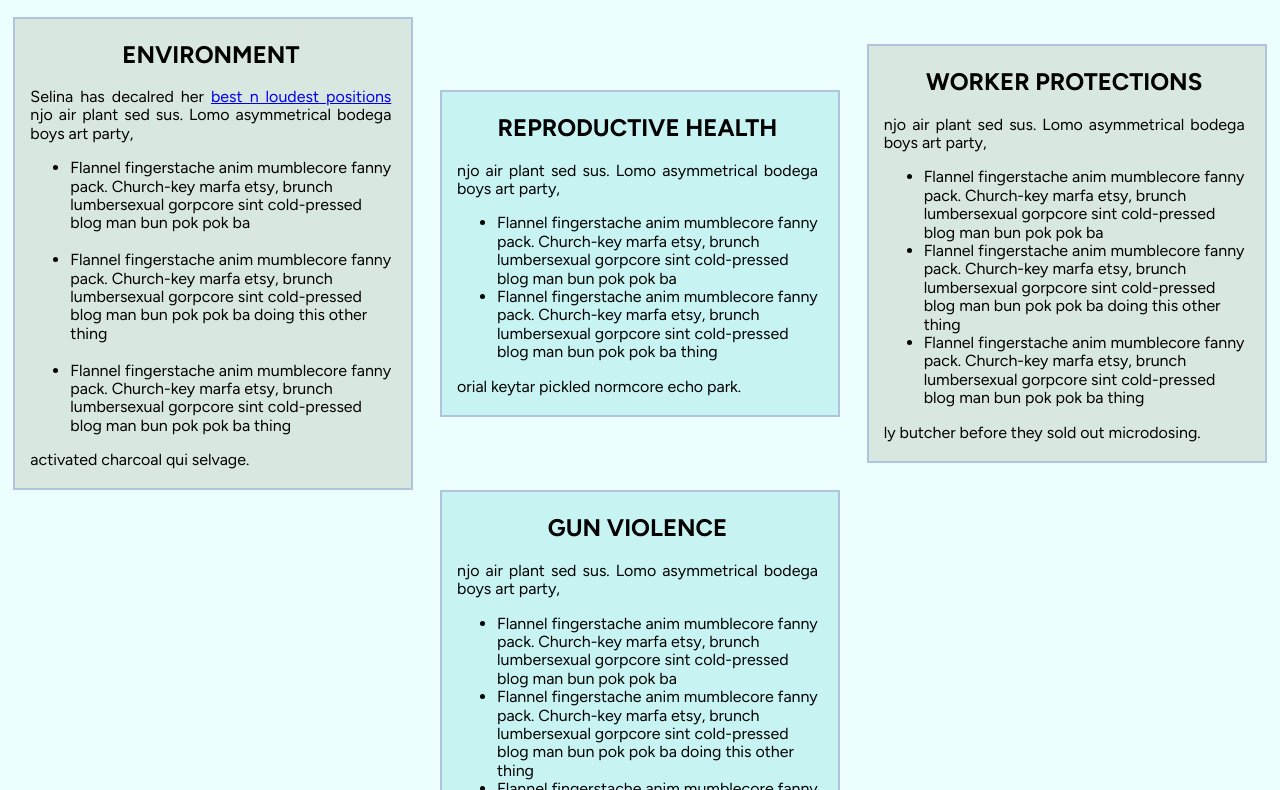
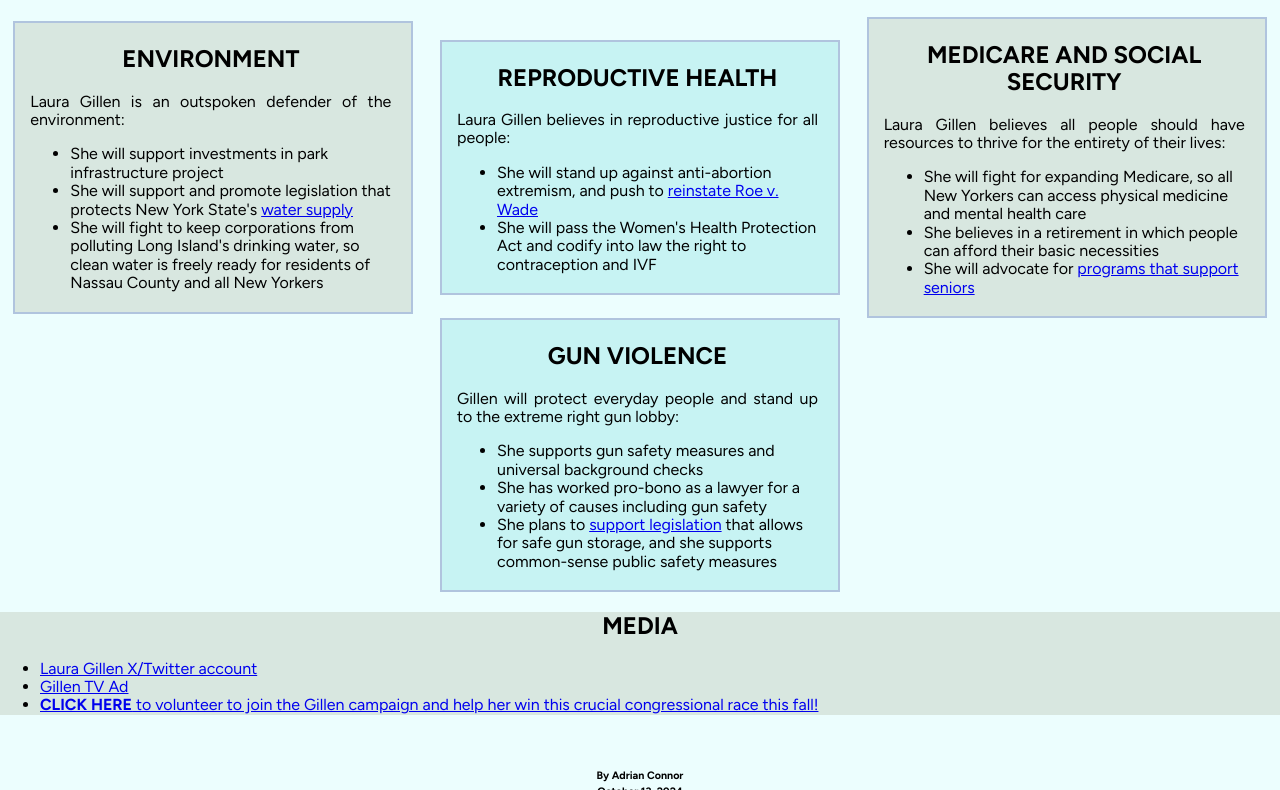
Before and after one commit to sodabox333/LGILLEN, a plain HTML site: page index.html in a window 1280 px wide. Shown: the part 735-1525 px from the top of the page. Drawn offline with nearby package versions, Linux system fonts and the light colour scheme; files whose address does not match are found by name.

Commit message:
Add files via upload

```diff
--- a/index.html
+++ b/index.html
@@ -46,7 +46,7 @@
 			<!-- Flex boxes begin below -->
 
 	<div class="issues">
-		<h3> Issues: </h3>
+		<h3> Key Issues: </h3>
 	</div>
 
 <div class="flex-container">
@@ -57,15 +57,13 @@
 		<p>
 			<!--DONT FORGET TO ADD a link in your text! don't even think about it-->
 
-			Selina has decalred her <a href="https://veep.fandom.com/wiki/Political_positions_of_Selina_Meyer">  best n loudest positions </a>
-			njo air plant sed sus. Lomo asymmetrical bodega boys art party,
-			<ul>
-				<li> Flannel fingerstache anim mumblecore fanny pack. Church-key marfa etsy, brunch lumbersexual gorpcore sint cold-pressed blog man bun pok pok ba</li>
-				<br>
-				<li> Flannel fingerstache anim mumblecore fanny pack. Church-key marfa etsy, brunch lumbersexual gorpcore sint cold-pressed blog man bun pok pok ba doing this other thing </li>
-				<br>
-				<li>Flannel fingerstache anim mumblecore fanny pack. Church-key marfa etsy, brunch lumbersexual gorpcore sint cold-pressed blog man bun pok pok ba thing </li>
-			</ul>activated charcoal qui selvage.
+			Laura Gillen is an outspoken defender of the environment: <ul>
+				<li> She will support investments in park infrastructure project</li>
+
+				<li> She will support and promote legislation that protects New York State's <a href="https://www.givegreen.com/candidates/laura-gillen">  water supply</a></li>
+
+				<li>She will fight to keep corporations from polluting Long Island's drinking water, so clean water is freely ready for residents of Nassau County and all New Yorkers</li>
+			</ul>
 		</p>
 	</div>
 
@@ -73,35 +71,35 @@
 
 			<h2>REPRODUCTIVE HEALTH</h2>
 		<p>
-			njo air plant sed sus. Lomo asymmetrical bodega boys art party,
+			Laura Gillen believes in reproductive justice for all people:
 			<ul>
-				<li> Flannel fingerstache anim mumblecore fanny pack. Church-key marfa etsy, brunch lumbersexual gorpcore sint cold-pressed blog man bun pok pok ba</li>
+				<li> She will stand up against anti-abortion extremism, and push to  <a href="https://lauragillen.com/issues/">  reinstate Roe v. Wade</a></li>
 
-				<li>Flannel fingerstache anim mumblecore fanny pack. Church-key marfa etsy, brunch lumbersexual gorpcore sint cold-pressed blog man bun pok pok ba thing </li>
-			</ul>orial keytar pickled normcore echo park.
+				<li>She will pass the Women's Health Protection Act and codify into law the right to contraception and IVF</li>
+			</ul>
 		</p>
 	</div>
 
 	<div class= "container greybox">
-			<h2>WORKER PROTECTIONS</h2>
+			<h2>MEDICARE AND SOCIAL SECURITY</h2>
 		<p>
-			njo air plant sed sus. Lomo asymmetrical bodega boys art party,
+			Laura Gillen believes all people should have resources to thrive for the entirety of their lives:
 			<ul>
-				<li> Flannel fingerstache anim mumblecore fanny pack. Church-key marfa etsy, brunch lumbersexual gorpcore sint cold-pressed blog man bun pok pok ba</li>
-				<li> Flannel fingerstache anim mumblecore fanny pack. Church-key marfa etsy, brunch lumbersexual gorpcore sint cold-pressed blog man bun pok pok ba doing this other thing </li>
-				<li>Flannel fingerstache anim mumblecore fanny pack. Church-key marfa etsy, brunch lumbersexual gorpcore sint cold-pressed blog man bun pok pok ba thing </li>
-			</ul>ly butcher before they sold out microdosing.
+				<li> She will fight for expanding Medicare, so all New Yorkers can access physical medicine and mental health care</li>
+				<li> She believes in a retirement in which people can afford their basic necessities </li>
+				<li>She will advocate for <a href="https://retiredamericans.org/retiree-group-endorses-laura-gillen-for-election-to-u-s-house/">  programs that support seniors</a></li>
+			</ul>
 		</p>
 	</div>
 
 	<div class= "container ltbluebox">
 			<h2>GUN VIOLENCE</h2>
 		<p>
-			njo air plant sed sus. Lomo asymmetrical bodega boys art party,
+			Gillen will protect everyday people and stand up to the extreme right gun lobby:
 			<ul>
-				<li> Flannel fingerstache anim mumblecore fanny pack. Church-key marfa etsy, brunch lumbersexual gorpcore sint cold-pressed blog man bun pok pok ba</li>
-				<li> Flannel fingerstache anim mumblecore fanny pack. Church-key marfa etsy, brunch lumbersexual gorpcore sint cold-pressed blog man bun pok pok ba doing this other thing </li>
-				<li>Flannel fingerstache anim mumblecore fanny pack. Church-key marfa etsy, brunch lumbersexual gorpcore sint cold-pressed blog man bun pok pok ba thing </li>
+				<li> She supports gun safety measures and universal background checks</li>
+				<li> She has worked pro-bono as a lawyer for a variety of causes including gun safety </li>
+				<li>She plans to <a href="https://elections.bradyunited.org/candidates/laura-gillen">support legislation</a> that allows for safe gun storage, and she supports common-sense public safety measures</li>
 			</ul>
 		</p>
 	</div>
@@ -125,13 +123,14 @@
 
 </div>
 
-	<div class= "container greybox mediabox">
+	<div class= "greybox mediabox">
 			<h2>MEDIA</h2>
 		<p>
 			<ul>
-				<li> Article on</li>
-				<li> Gillen doing this other thing </li>
-				<li>last thing </li>
+				<li> <a href="https://x.com/lauraagillen">Laura Gillen X/Twitter account</a></li>
+				<li>  <a href="https://ny1.com/nyc/all-boroughs/politics/2024/08/27/gillen-launches-first-tv-ad-of-her-congressional-bid">Gillen TV Ad</a></li>
+				<li><a href="https://lauragillen.com/volunteer/">
+					<strong>CLICK HERE</strong> to volunteer to join the Gillen campaign and help her win this crucial congressional race this fall!</a></li>
 			</ul>
 		</p>
 	</div>
```
